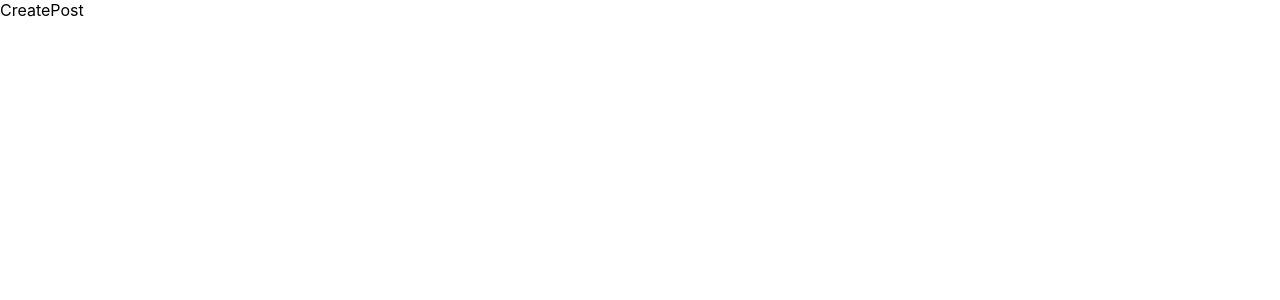
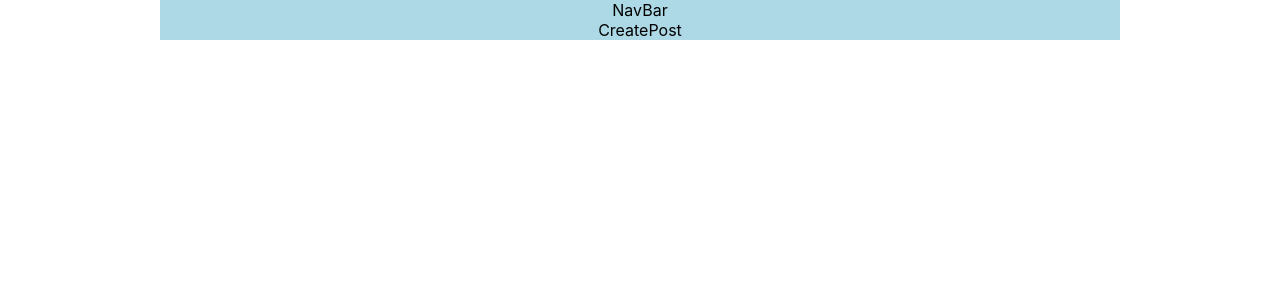
Before and after one commit to forrestmorrison/blog-app, a React (Create React App) app in the folder client/: page /createpost in a window 1280 px wide. Shown: the top 300 px of the page. Built offline with nearby package versions, Linux system fonts and the light colour scheme.

Commit message:
created NavBar component, added basic layout CSS

```diff
--- a/client/src/App.js
+++ b/client/src/App.js
@@ -1,14 +1,20 @@
 import { Routes, Route } from "react-router-dom"
+import NavBar from "./components/NavBar";
 import Home from "./pages/Home";
 import CreatePost from "./pages/CreatePost";
 
 function App() {
   return (
     <div className="App">
-      <Routes>
-        <Route exact path="/" element={<Home />} />
-        <Route path="/createpost" element={<CreatePost />} />
-      </Routes>
+      <header>
+        <NavBar />
+      </header>
+      <main>
+        <Routes>
+          <Route exact path="/" element={<Home />} />
+          <Route path="/createpost" element={<CreatePost />} />
+        </Routes>
+      </main>
     </div>
   );
 }
--- /dev/null
+++ b/client/src/components/NavBar.js
@@ -0,0 +1,9 @@
+import React from 'react'
+
+const NavBar = () => {
+  return (
+    <div>NavBar</div>
+  )
+}
+
+export default NavBar
--- a/client/src/index.css
+++ b/client/src/index.css
@@ -12,3 +12,24 @@ code {
   font-family: source-code-pro, Menlo, Monaco, Consolas, 'Courier New',
     monospace;
 }
+
+.App {
+  max-width: 960px;
+  width: 100%;
+  background-color:lightblue;
+  display: block;
+  margin-left: auto;
+  margin-right: auto;
+}
+
+header {
+  display: flex;
+  align-items: center;
+  justify-content: center;
+}
+
+main {
+  display: flex;
+  align-items: center;
+  justify-content: center;
+}
```
